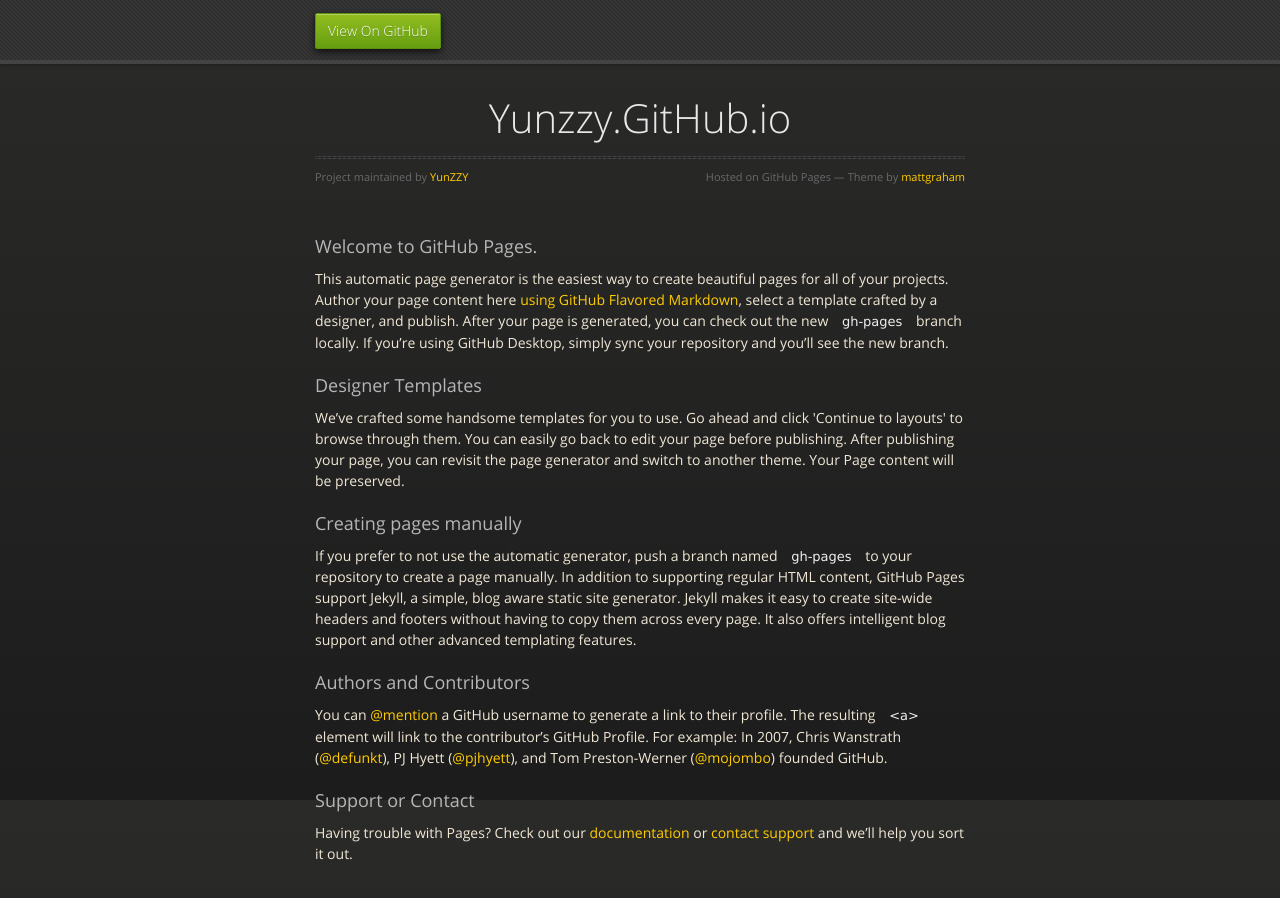
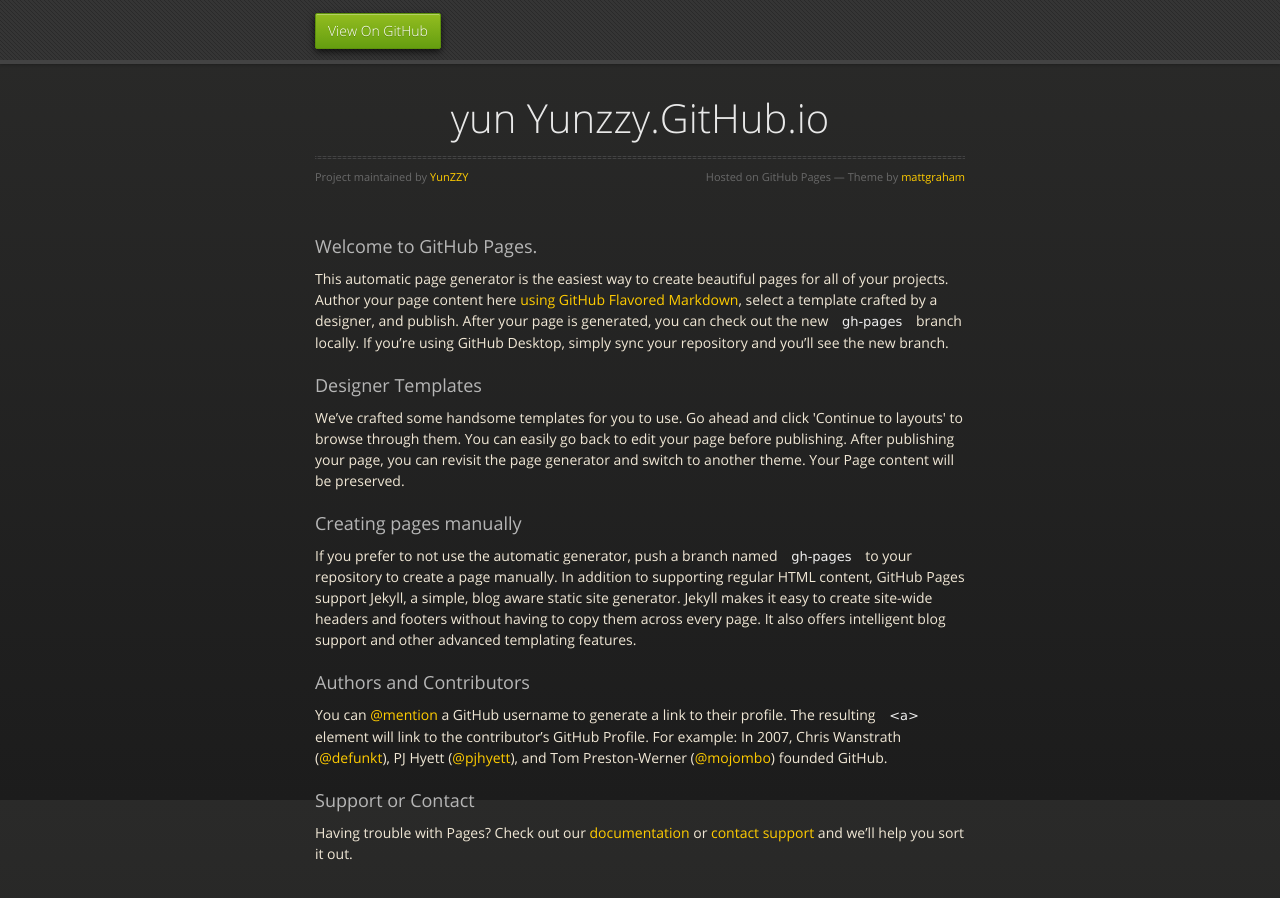
Before and after one commit to YunZZY/YunZZY.github.io, a plain HTML site: page index.html in a window 1280 px wide. Drawn offline with nearby package versions, Linux system fonts and the light colour scheme.

Commit message:
Update index.html

```diff
--- a/index.html
+++ b/index.html
@@ -28,7 +28,7 @@
 
       <section>
         <div id="title">
-          <h1>Yunzzy.GitHub.io</h1>
+          <h1>yun Yunzzy.GitHub.io</h1>
           <p></p>
           <hr>
           <span class="credits left">Project maintained by <a href="https://github.com/YunZZY">YunZZY</a></span>
```
